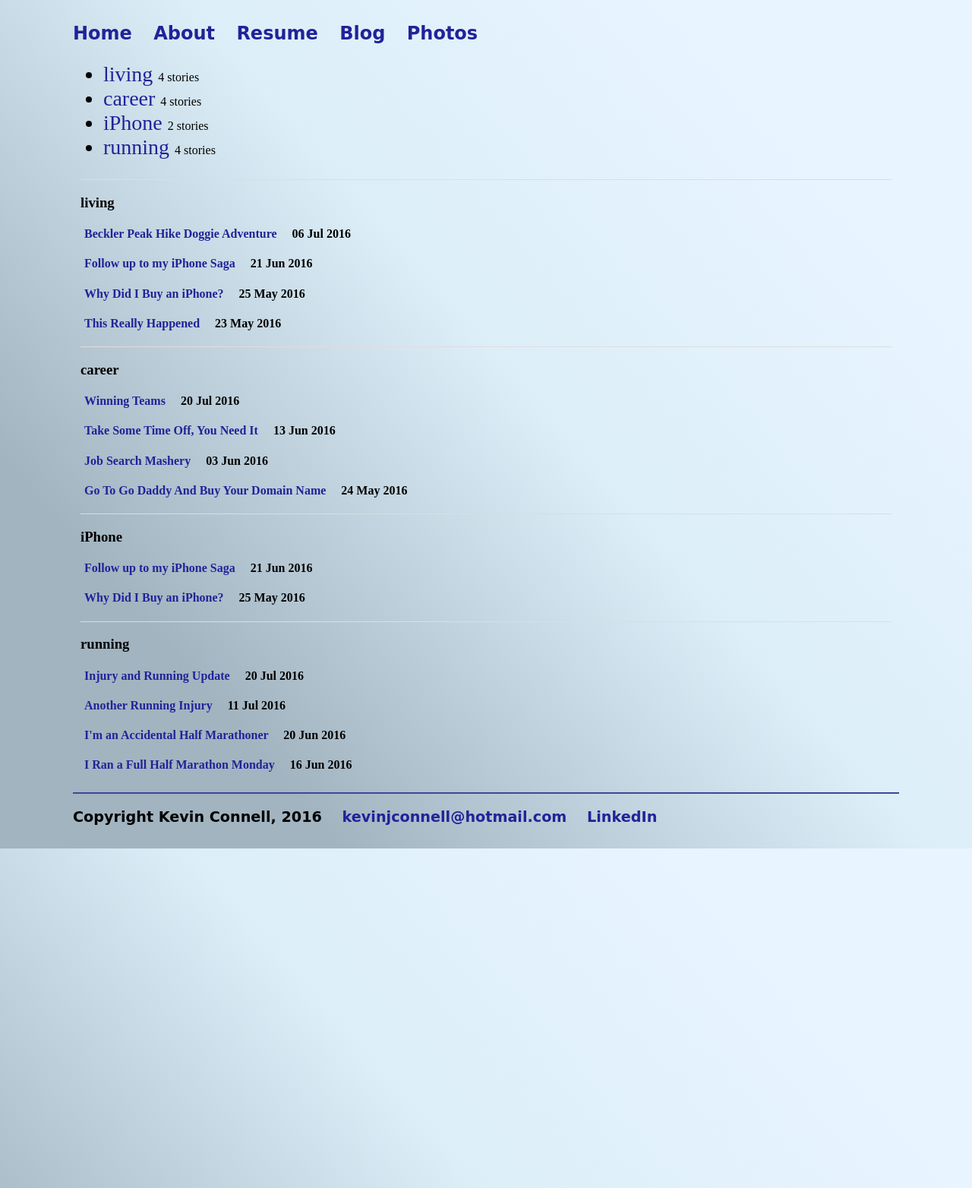
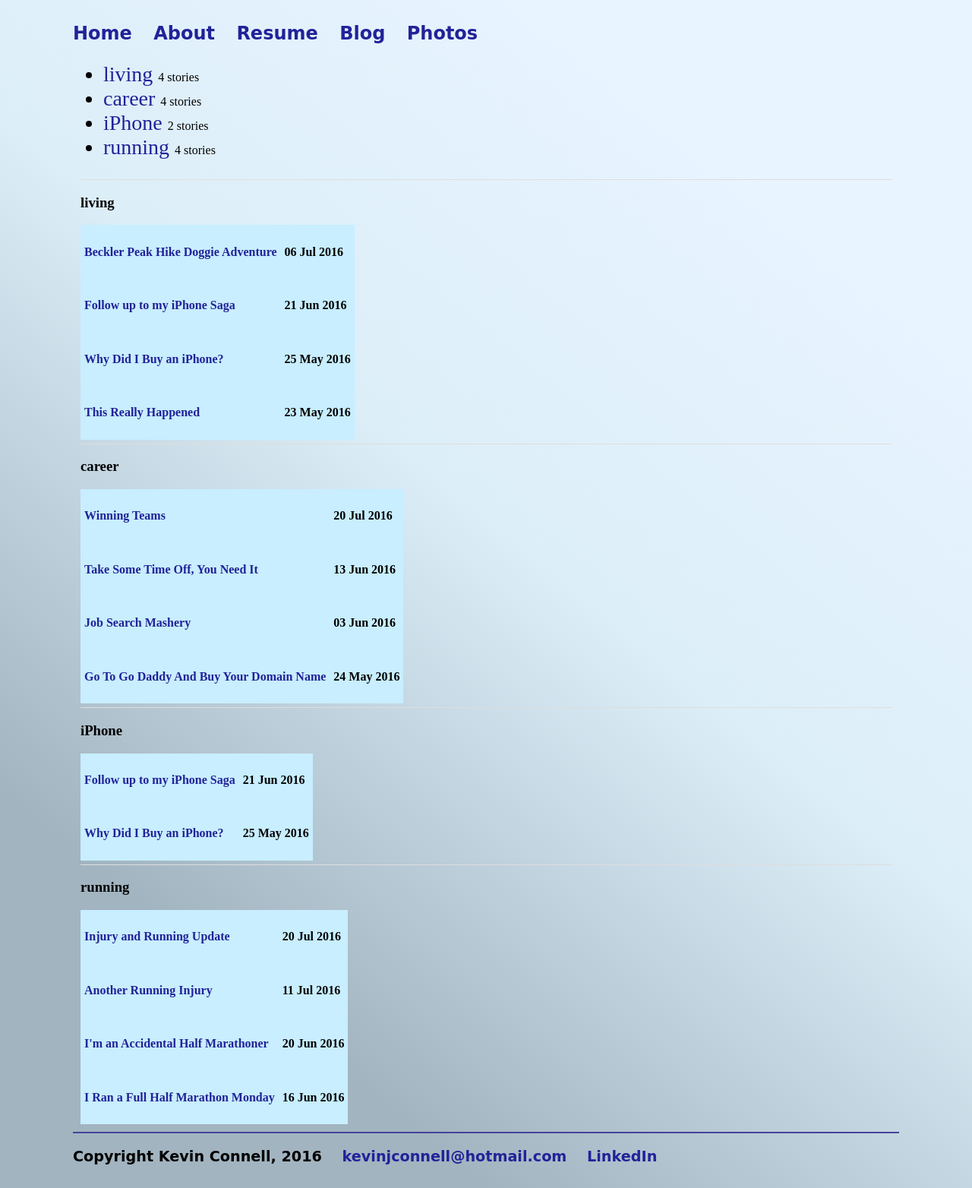
Before and after one commit to mo4dawg/mo4dawg.github.io, a Jekyll site: the page built from tags.html, in a window 1280 px wide. Shown: the whole page at 76% size. Built offline with Jekyll 4.4.1, drawn with Linux system fonts in a browser that asks for light colours.

Commit message:
Update tags.html

```diff
--- a/tags.html
+++ b/tags.html
@@ -20,11 +20,16 @@ permalink: /tags/
     {% capture tag_name %}{{ tag | first }}{% endcapture %}
     <h3 id="#{{ tag_name | slugize }}">{{ tag_name }}</h3>
     <a name="{{ tag_name | slugize }}"></a>
-    {% for post in site.tags[tag_name] %}
-    <article class="archive-item">
-      <h4><a href="{{ root_url }}{{ post.url }}">{{post.title}}</a> &emsp;{{post.date|date_to_string }}</h4>
-    </article>
-    {% endfor %}
+    <table>
+      {% for post in site.tags[tag_name] %}
+        <tr>
+        <article class="archive-item">
+            <td><h4><a href="{{ root_url }}{{ post.url }}">{{post.title}}</a></h4>
+            </td> <td><h4>{{post.date|date_to_string }}</h4></td>
+         </article>
+        </tr>
+      {% endfor %}
+    </table>
   </div>
 {% endfor %}
 </div>
```
